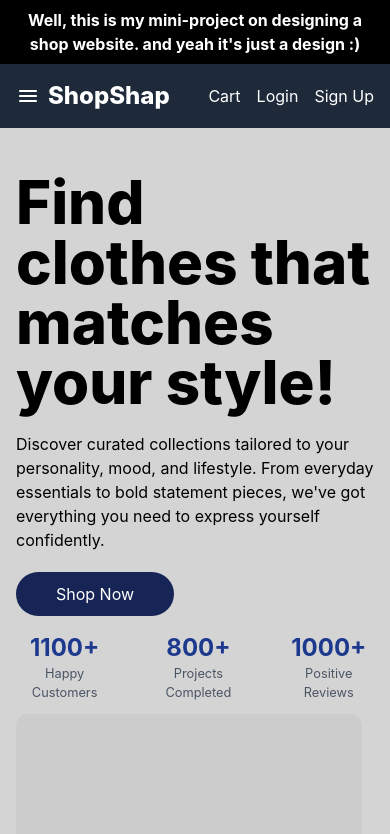
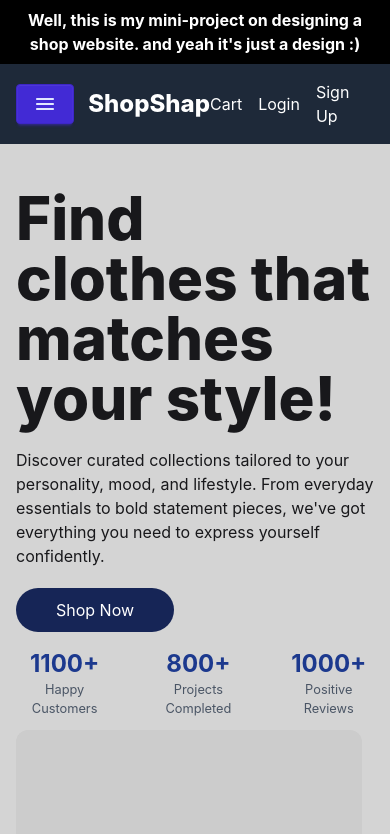
Before and after one commit to RookieJoel/Shop-Web-Design, a Svelte app in the folder shop-web-design/: page / in a window 390 px wide. Shown: the top 834 px of the page. Built offline with nearby package versions, Linux system fonts and the light colour scheme.

Commit message:
add-drawer

```diff
--- a/shop-web-design/package.json
+++ b/shop-web-design/package.json
@@ -13,6 +13,7 @@
     "@sveltejs/vite-plugin-svelte": "^5.0.3",
     "@tsconfig/svelte": "^5.0.4",
     "autoprefixer": "^10.4.21",
+    "daisyui": "^5.0.38",
     "postcss": "^8.5.3",
     "svelte": "^5.33.1",
     "svelte-check": "^4.1.6",
--- a/shop-web-design/src/app.css
+++ b/shop-web-design/src/app.css
@@ -1,6 +1,6 @@
 @import "tailwindcss";
 @import "flowbite";
-
+@plugin "daisyui";
 
 .style-item {
   @apply relative bg-white pt-4 pr-8 pb-8 pl-8
--- a/shop-web-design/src/components/Nav.svelte
+++ b/shop-web-design/src/components/Nav.svelte
@@ -1,11 +1,37 @@
 <nav>
   <div class="flex justify-between items-center bg-gray-800 p-4">
     <div class="flex items-center space-x-2">
-      <button class="md:hidden text-white focus:outline-none">
-        <svg xmlns="http://www.w3.org/2000/svg" width="24" height="24" viewBox="0 0 24 24">
-          <path fill="currentColor" d="M4 18q-.425 0-.712-.288T3 17t.288-.712T4 16h16q.425 0 .713.288T21 17t-.288.713T20 18zm0-5q-.425 0-.712-.288T3 12t.288-.712T4 11h16q.425 0 .713.288T21 12t-.288.713T20 13zm0-5q-.425 0-.712-.288T3 7t.288-.712T4 6h16q.425 0 .713.288T21 7t-.288.713T20 8z"/>
-        </svg>
-      </button>
+      <div class="drawer md:hidden">
+        <input id="my-drawer" type="checkbox" class="drawer-toggle" />
+        <div class="drawer-content">
+          <label for="my-drawer" class="btn btn-primary drawer-button">
+            <svg
+              xmlns="http://www.w3.org/2000/svg"
+              width="24"
+              height="24"
+              viewBox="0 0 24 24"
+            >
+              <path
+                fill="currentColor"
+                d="M4 18q-.425 0-.712-.288T3 17t.288-.712T4 16h16q.425 0 .713.288T21 17t-.288.713T20 18zm0-5q-.425 0-.712-.288T3 12t.288-.712T4 11h16q.425 0 .713.288T21 12t-.288.713T20 13zm0-5q-.425 0-.712-.288T3 7t.288-.712T4 6h16q.425 0 .713.288T21 7t-.288.713T20 8z"
+              />
+            </svg>
+          </label>
+        </div>
+        <div class="drawer-side">
+          <label
+            for="my-drawer"
+            aria-label="close sidebar"
+            class="drawer-overlay"
+          ></label>
+          <ul class="menu bg-base-200 text-base-content min-h-full w-80 p-4">
+            <li><a>Sidebar Item 1</a></li>
+            <li><a>Sidebar Item 2</a></li>
+          </ul>
+        </div>
+      </div>
+
+      <button class="md:hidden text-white focus:outline-none"> </button>
 
       <div class="text-white text-2xl font-extrabold md:text-center">
         <a href="/">ShopShap</a>
```
Also changed, not shown: 1 other file (tests, documents, lock files or other folders).
